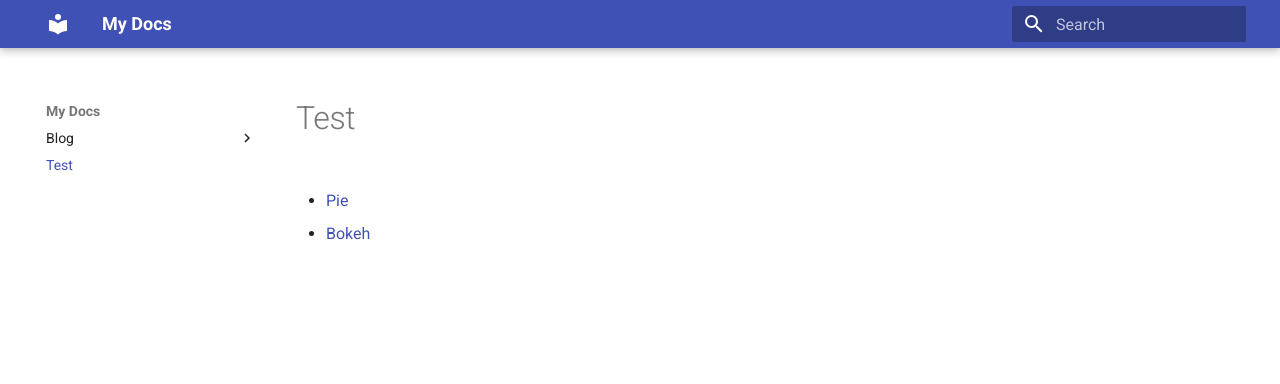
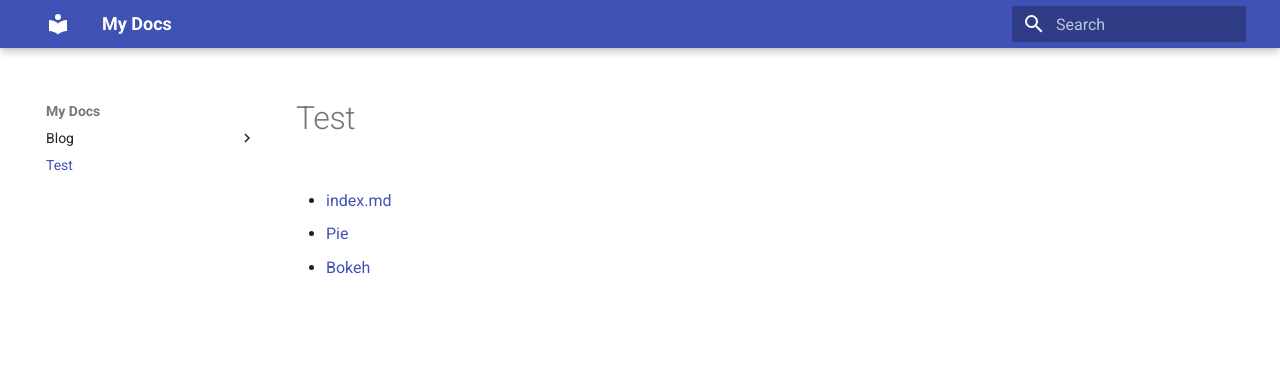
Before and after one commit to luomein/static_website_build_log, an MkDocs documentation site: the page built from docs/test.md, in a window 1280 px wide. Shown: the top 384 px of the page. Built offline with MkDocs 1.6.1 and Material for MkDocs 9.7.7, drawn with Linux system fonts in a browser that asks for light colours.

Commit message:
20240515

```diff
--- a/docs/test.md
+++ b/docs/test.md
@@ -1,4 +1,6 @@
 # Test
+
+* [index.md](./index.md)
 
 * [Pie](https://luomein.github.io/static_website_build_log/assets/images/test.html)
 
--- a/mkdocs.yml
+++ b/mkdocs.yml
@@ -1,5 +1,5 @@
 site_name: My Docs
-site_url: https://luomein.github.io/static_website_build_log
+#site_url: https://luomein.github.io/static_website_build_log
 
 theme:
   name: material
```
Also changed, not shown: 1 other file.
